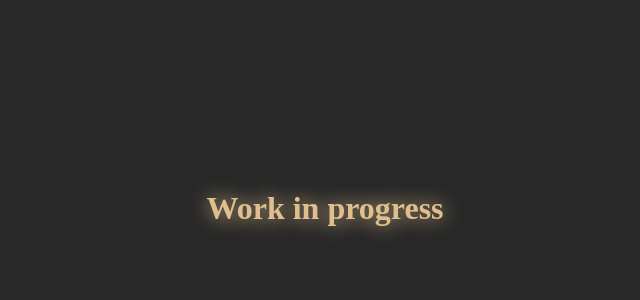
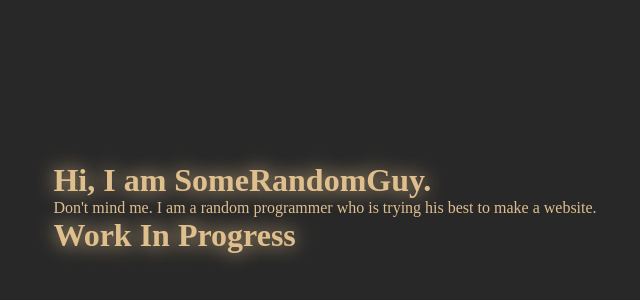
Before and after one commit to SomeRandomGuy009/somerandomguy009.github.io, a plain HTML site: page index.html in a window 1280 px wide. Shown: the part 200-500 px from the top of the page, without its empty margins (315-955 px from the left). Drawn offline with Linux system fonts and the light colour scheme; a web font is replaced by a local one.

Commit message:
Update index.html

```diff
--- a/index.html
+++ b/index.html
@@ -1,12 +1,17 @@
 <!DOCTYPE html>
 <html>
 <head>
+    <title>Work In Progress</title>
     <meta name="viewport" content="width=device-width, initial-scale=1">
     <link href="stylesheets/style.css" rel="stylesheet" />
 </head>
 <body>
     <div id="main">
-        <h1 class="row bold">Work in progress</h1>
+        <h1 class="row bold">Hi, I am SomeRandomGuy.</h1>
+        <p class="row" id="main-content">
+            Don't mind me. I am a random programmer who is trying his best to make a website.
+        </p>
+        <h1 class="row bold">Work In Progress</h1>
     </div>
 </body>
 </html>
```
